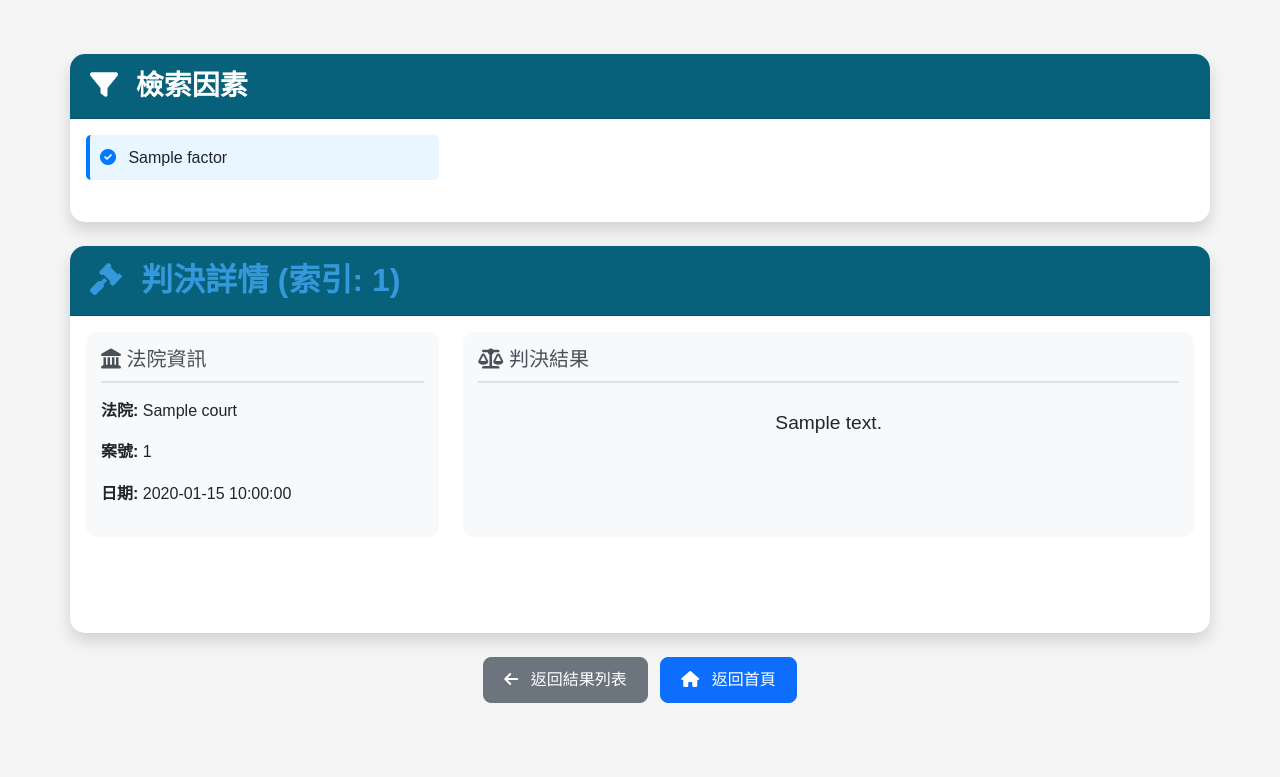
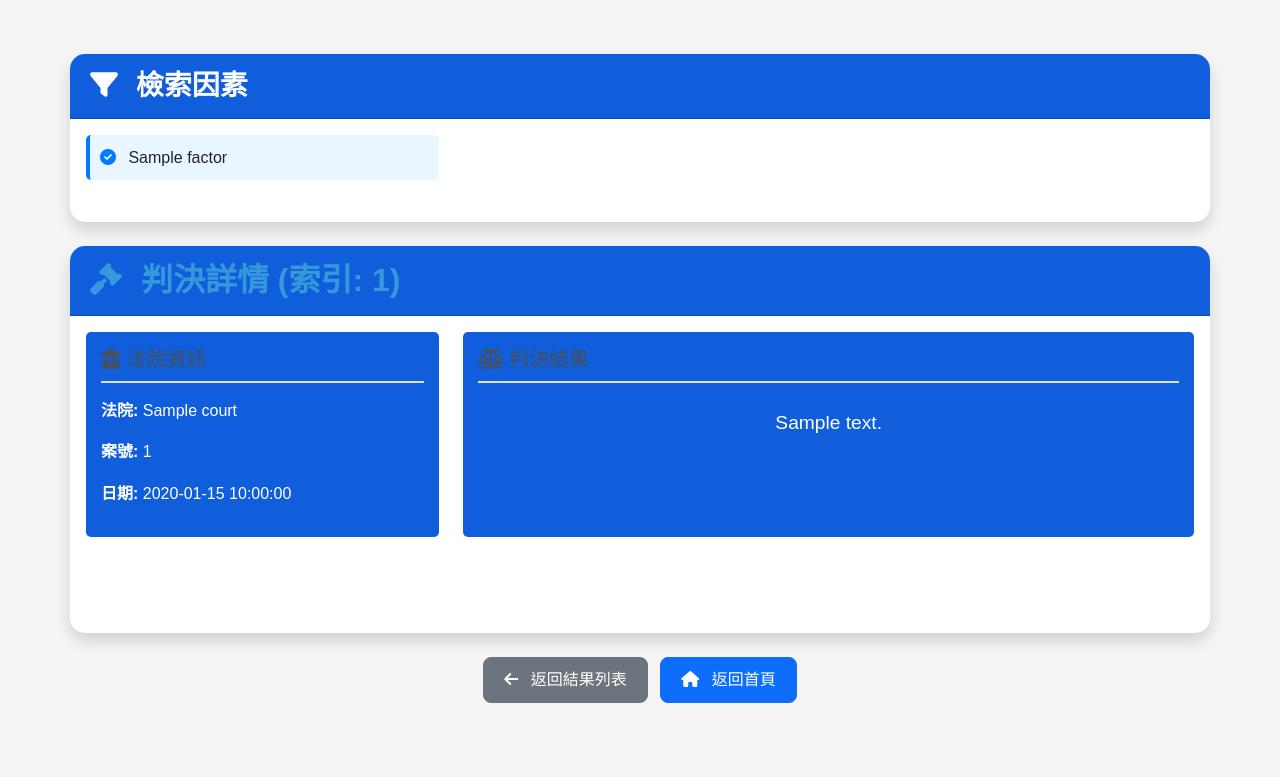
Before and after one commit to UDICatNCHU/FactorRetrieval, a Flask app: template templates/judgment.html in a window 1280 px wide. Shown: the part 98-875 px from the top of the page. Run offline with Flask 3, Linux system fonts and the light colour scheme; the template is opened without the code that fills it: most values are stand-ins (such as "Sample title", 1, 10 or a date in 2020).

Commit message:
調整判決模板樣式，更新背景顏色並新增判決資訊卡片樣式以提升可讀性

```diff
--- a/templates/judgment.html
+++ b/templates/judgment.html
@@ -6,8 +6,14 @@
         border-left: none; /* 移除藍色邊框線 */
     }
     .card-header-custom {
-        background-color: #08617a; /* 新的背景顏色 */
+        background-color: #105edc; /* 新的背景顏色 */
         color: #ffffff; /* 文字顏色 */
+    }
+    .judgment-info-card {
+        background-color: #105edc; /* 新的背景顏色 */
+        color: #ffffff; /* 文字顏色 */
+        padding: 15px;
+        border-radius: 5px;
     }
 </style>
 <div class="judgment-container">
```
